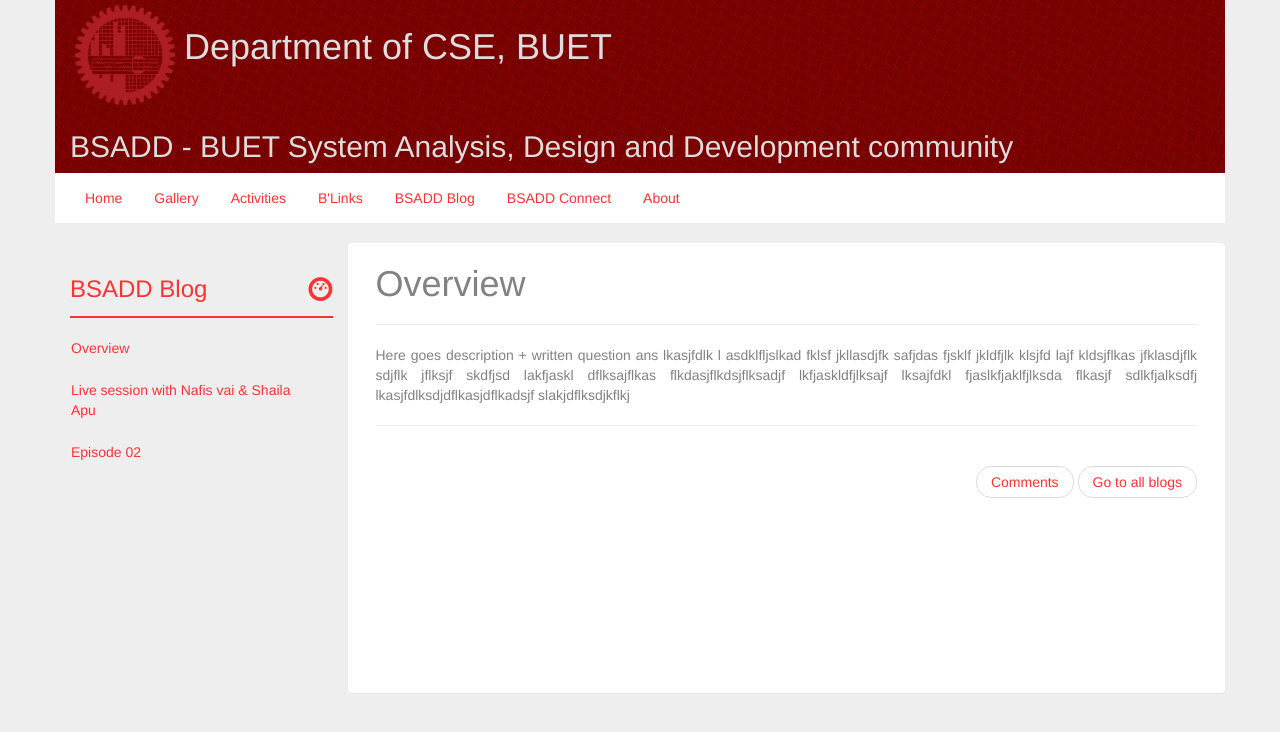
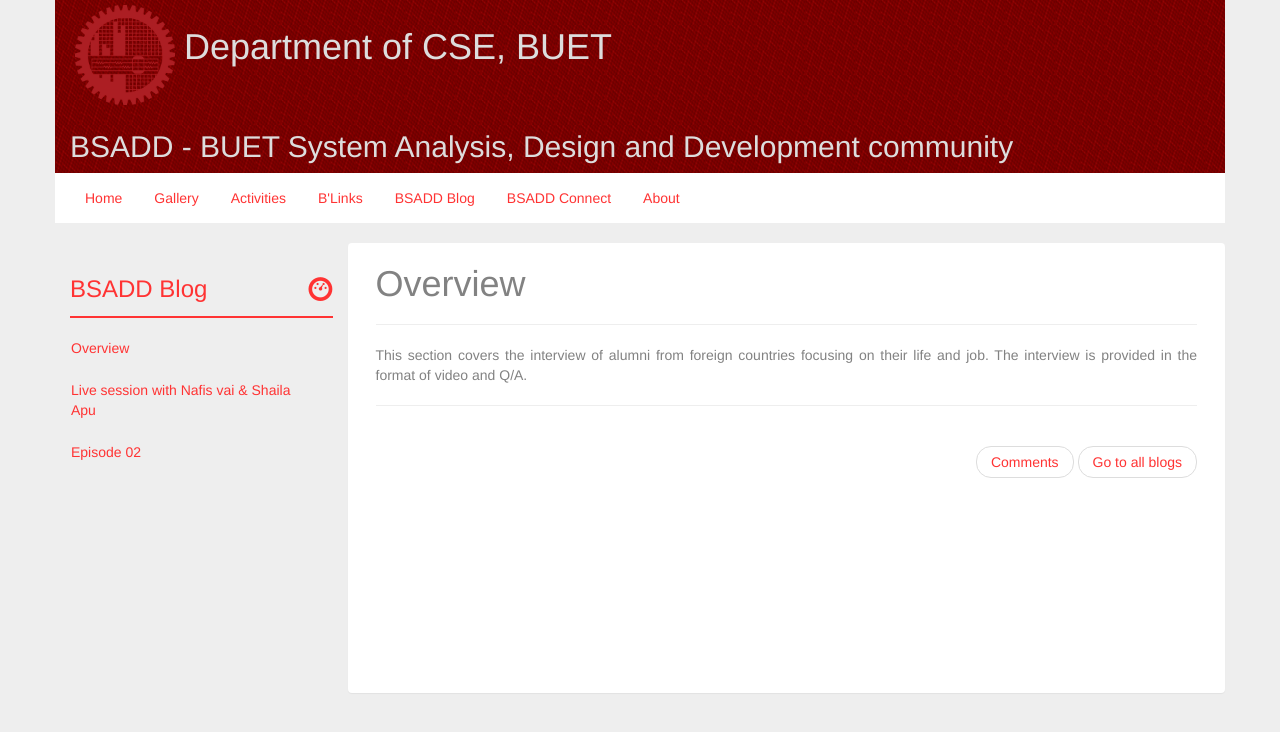
Before and after one commit to bsadd/bsadd.github.io, a Jekyll site: the page built from _activities/Lifebeyondtheborders/overview.md, in a window 1280 px wide. Shown: the top 732 px of the page. Built offline with Jekyll 4.4.1, drawn with Linux system fonts in a browser that asks for light colours.

Commit message:
Update overview.md

```diff
--- a/_activities/Lifebeyondtheborders/overview.md
+++ b/_activities/Lifebeyondtheborders/overview.md
@@ -1,10 +1,7 @@
 ---
 layout: sessionTemplate
 title: Overview
-desc: >
- Here goes description + written question ans  lkasjfdlk l asdklfljslkad fklsf jkllasdjfk safjdas fjsklf jkldfjlk
- klsjfd lajf kldsjflkas jfklasdjflk sdjflk jflksjf skdfjsd lakfjaskl dflksajflkas flkdasjflkdsjflksadjf
- lkfjaskldfjlksajf lksajfdkl fjaslkfjaklfjlksda flkasjf
- sdlkfjalksdfj lkasjfdlksdjdflkasjdflkadsjf
- slakjdflksdjkflkj
+desc:
+    This section covers the interview of alumni from foreign countries focusing on their life and job. The interview is provided in the format of
+    video and Q/A.
 ---
```
